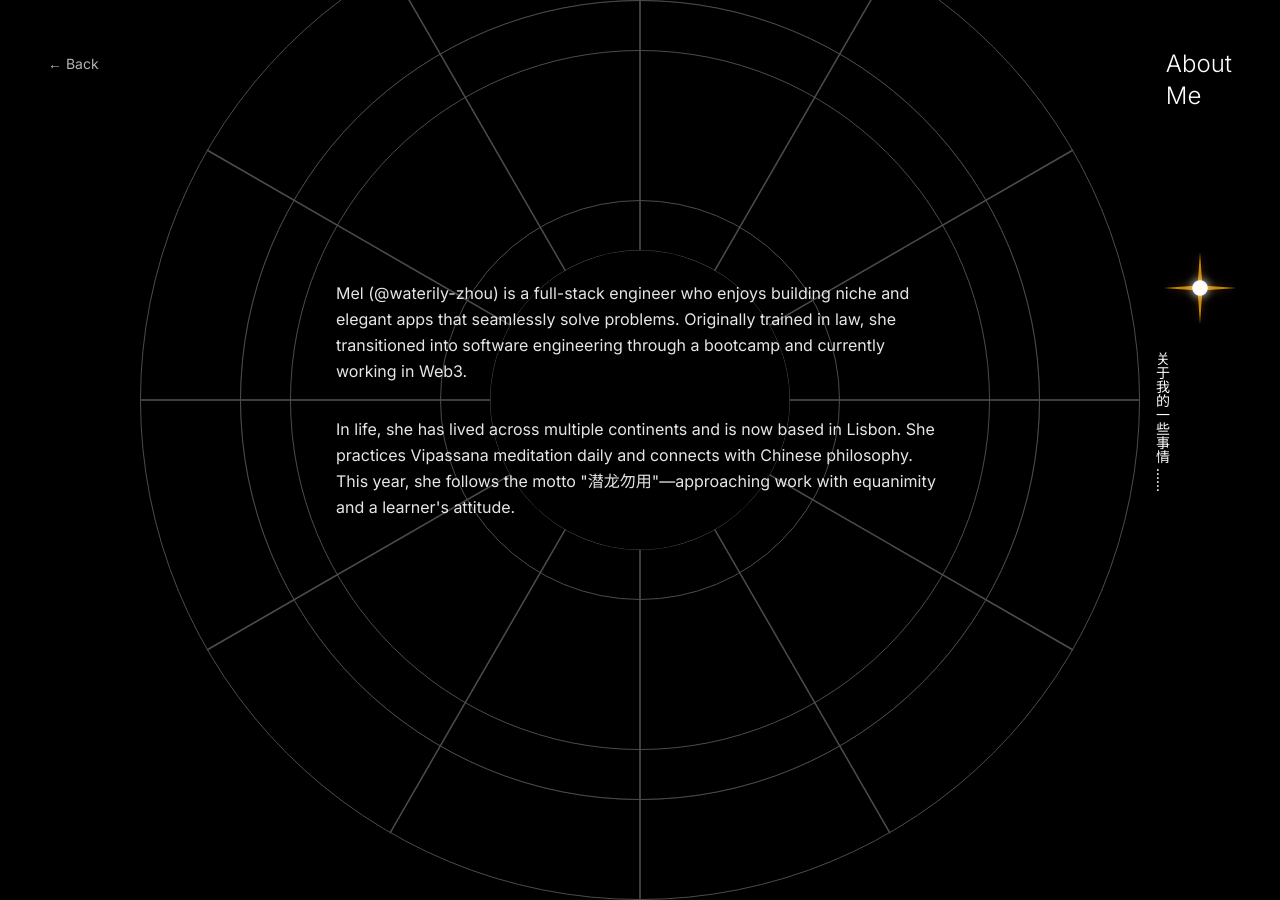
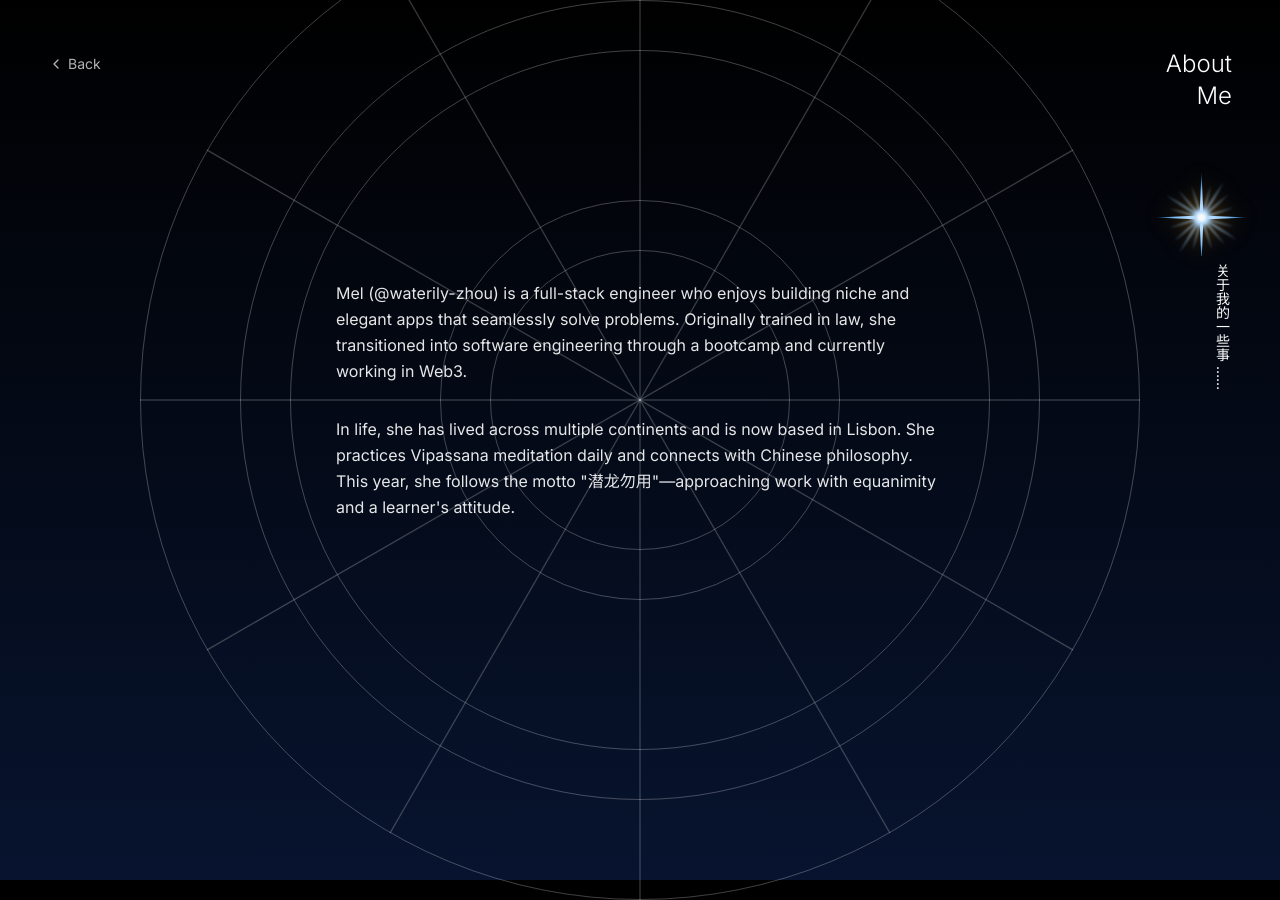
Before and after one commit to waterlily-zhou/personal-website, a Next.js app: page /about in a window 1280 px wide. Built offline with nearby package versions, Linux system fonts and the light colour scheme.

Commit message:
finished about-me

```diff
--- a/app/about/page.tsx
+++ b/app/about/page.tsx
@@ -3,25 +3,45 @@ import Link from 'next/link';
 
 export default function About() {
   return (
-    <div className="min-h-screen relative bg-black text-white">
+    <div className="min-h-screen relative text-white">
       {/* Navigation */}
-      <div className="absolute top-0 left-8 right-8 p-4 flex justify-between items-center">
-        <Link href="/" className="text-white/70 hover:text-white transition-colors text-sm">
-          ← Back
+      <div className="absolute top-0 left-8 right-8 p-4 flex justify-between items-center z-50">
+        <Link href="/" className="text-white/70 hover:text-white transition-colors text-sm flex items-center gap-1">
+          <svg
+            width="16"
+            height="16"
+            viewBox="0 0 24 24"
+            fill="none"
+            className="stroke-current"
+          >
+            <path
+              d="M15 18l-6-6 6-6"
+              strokeWidth="2"
+              strokeLinecap="round"
+              strokeLinejoin="round"
+            />
+          </svg>
+          Back
         </Link>
-        <h1 className="mt-8 text-2xl font-light">
+        <h1 className="mt-8 text-2xl font-light text-right">
             About<br />Me
-          </h1>
+        </h1>
+      </div>
+
+      {/* Gradient Background */}
+      <div className="absolute inset-0 -z-10">
+        {/* Main gradient: black -> blue -> black */}
+        <div className="absolute inset-0 min-h-[110vh] bg-gradient-to-b from-black to-blue-600/20" />
       </div>
 
       {/* Background Circle Grid */}
-      <div className="absolute inset-0 flex items-center justify-center opacity-30">
-        <div className="w-[800px] h-[800px] border-[0.5px] border-white/30 rounded-full">
+      <div className="absolute inset-0 flex items-center justify-center -z-5">
+        <div className="w-[800px] h-[800px] rounded-full bg-transparent">
           {/* Radial lines */}
           {[...Array(12)].map((_, i) => (
             <div
               key={i}
-              className="absolute top-1/2 left-1/2 w-[1000px] h-[0.5px] bg-white/100 origin-center"
+              className="absolute top-1/2 left-1/2 w-[1000px] h-[0.5px] bg-white/15 origin-center"
               style={{ transform: `translate(-50%, -50%) rotate(${i * 30}deg)` }}
             />
           ))}
@@ -29,7 +49,7 @@ export default function About() {
           {[300, 400, 700, 800, 1000].map((size, i) => (
             <div
               key={i}
-              className="absolute top-1/2 left-1/2 border-[0.5px] border-white/100 rounded-full"
+              className="absolute top-1/2 left-1/2 border-[0.5px] border-white/25 rounded-full bg-transparent"
               style={{
                 width: `${size}px`,
                 height: `${size}px`,
@@ -37,15 +57,6 @@ export default function About() {
               }}
             />
           ))}
-          {/* Center black circle */}
-          <div
-            className="absolute top-1/2 left-1/2 bg-black rounded-full z-10"
-            style={{
-              width: '299px',
-              height: '299px',
-              transform: 'translate(-50%, -50%)'
-            }}
-          />
         </div>
       </div>
 
@@ -71,35 +82,17 @@ export default function About() {
         </div>
 
         {/* Decorative Star and Chinese Text */}
-        <div className="absolute top-[30%] right-8 text-right">
-          <div className="mb-4 relative w-24 h-24">
-            {/* Four-pointed star */}
-            <div className="absolute inset-0">
-              <svg width="100%" height="100%" viewBox="-40 -40 80 80">
-                <path
-                  d="
-                    M0,0 L-2,-2 L0,-30 L2,-2 Z
-                    M0,0 L2,-2 L30,0 L2,2 Z
-                    M0,0 L2,2 L0,30 L-2,2 Z
-                    M0,0 L-2,2 L-30,0 L-2,-2 Z
-                  "
-                  fill="#FFA500"
-                  opacity="0.8"
-                  style={{ filter: 'drop-shadow(0 0 4px rgba(255, 165, 0, 0.5))' }}
-                />
-              </svg>
-            </div>
-            {/* Center circle with radial gradient */}
-            <div
-              className="absolute top-1/2 left-1/2 -translate-x-1/2 -translate-y-1/2 w-4 h-4 rounded-full"
-              style={{
-                background: 'radial-gradient(circle at center, white 0%, white 60%, transparent 100%)',
-                boxShadow: '0 0 10px rgba(255, 255, 255, 0.8)'
-              }}
+        <div className="absolute top-[20%] right-8 flex flex-col items-end gap-2">
+          <div className="relative h-30">
+            <img
+              src="/blueStar.svg"
+              alt="Decorative star"
+              className="w-full h-full"
+              style={{ filter: 'drop-shadow(0 0 10px rgba(255, 165, 0, 0.5))' }}
             />
           </div>
-          <div className="writing-vertical-rl text-sm text-white/100">
-            关于我的一些事情 ……
+          <div className="writing-vertical-rl text-sm text-white/100 h-48 pr-4">
+            关于我的一些事 ……
           </div>
         </div>
       </div>
```
Also changed, not shown: public/blueStar.svg (added), public/orangeStar.svg (added).
